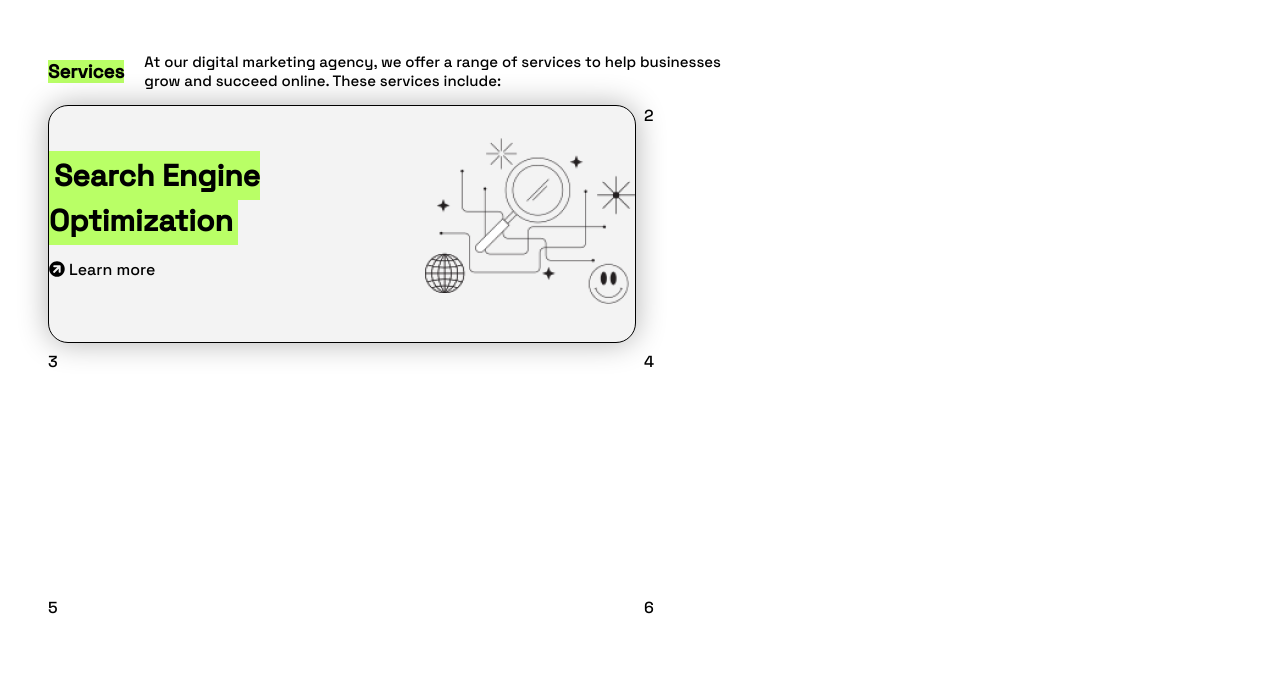
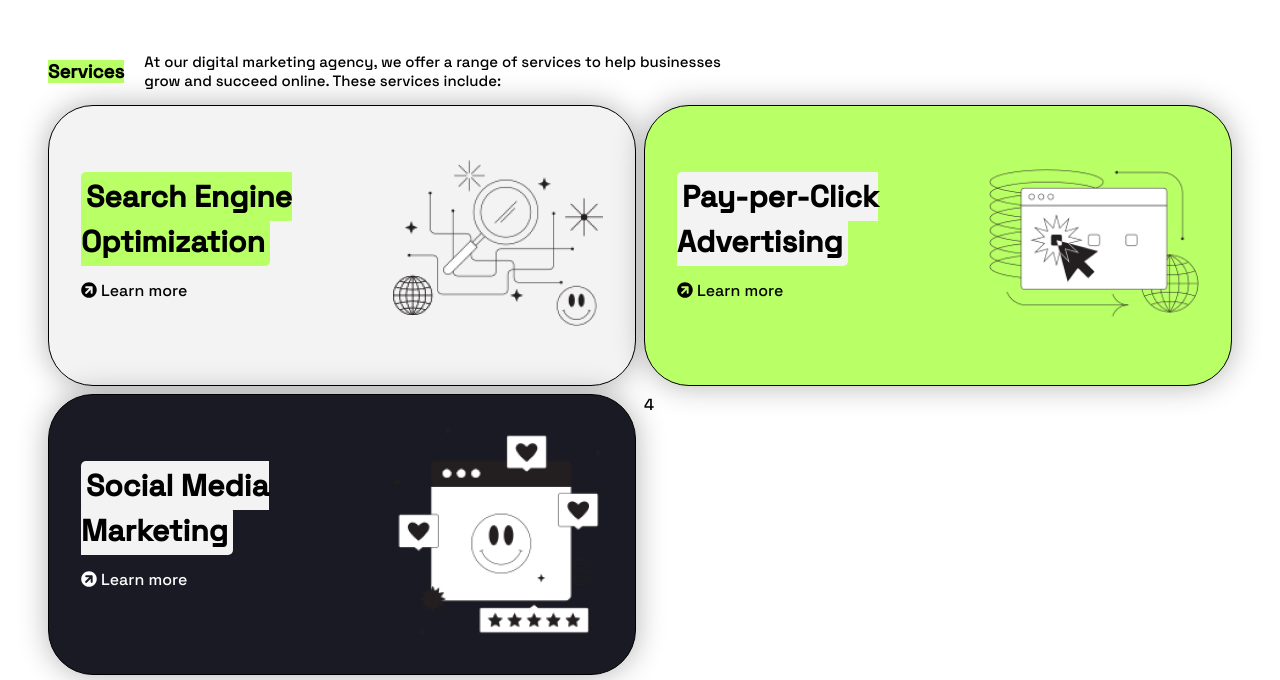
Before and after one commit to adeniji-adebanjo/positivus, a plain HTML site: page positivus.html in a window 1280 px wide. Shown: the part 531-1211 px from the top of the page. Drawn offline with Linux system fonts and the light colour scheme.

Commit message:
Adjusted the cards

```diff
--- a/assets/css/positivus.css
+++ b/assets/css/positivus.css
@@ -137,33 +137,82 @@
   display: flex;
   align-items: center;
   border: 1px solid #000;
-  border-radius: 20px;
-  padding: 2em 0;
+  border-radius: 45px;
+  padding: 2em 2em;
   justify-content: space-around;
   background-color: var(--grey);
   box-shadow: 0 0 30px 0 rgba(0, 0, 0, 0.3);
-  /* border-bottom-style: solid 5px #000;
-  border-bottom: -5px solid #000; */
-  /* width: 500px; */
 }
+
 .seo .seo-card-text h4 {
   background: var(--Green, #b9ff66);
   padding: 5px;
   display: inline;
   line-height: 45px;
   font-size: 30px;
-  /* max-width: 50%; */
-  /* word-spacing: 5px; */
+  border-radius: 5px;
 }
-/*h4 span {
-   word-wrap: break-word;
-  overflow-wrap: break-word;
-  white-space: pre-line;
+
+.seo .seo-card-text,
+h4,
+p {
+  margin: 1em 0;
 }
-h4 span::after {
-  content: "\A";
-  white-space: pre;
-}*/
+
+.ppcads {
+  display: flex;
+  align-items: center;
+  border: 1px solid #000;
+  border-radius: 45px;
+  padding: 2em 2em;
+  justify-content: space-around;
+  background: var(--Green, #b9ff66);
+  box-shadow: 0 0 30px 0 rgba(0, 0, 0, 0.3);
+}
+
+.ppcads .ppcads-card-text h4 {
+  background-color: var(--grey);
+  padding: 5px;
+  display: inline;
+  line-height: 45px;
+  font-size: 30px;
+  border-radius: 5px;
+}
+
+.ppcads .ppcads-card-text,
+h4,
+p {
+  margin: 1em 0;
+}
+
+.smm {
+  display: flex;
+  align-items: center;
+  border: 1px solid #000;
+  border-radius: 45px;
+  padding: 2em 2em;
+  justify-content: space-around;
+  background: var(--dark);
+  box-shadow: 0 0 30px 0 rgba(0, 0, 0, 0.3);
+}
+
+.smm .smm-card-text h4 {
+  background-color: var(--grey);
+  padding: 5px;
+  display: inline;
+  line-height: 45px;
+  font-size: 30px;
+  border-radius: 5px;
+}
+
+.smm .smm-card-text,
+h4,
+p {
+  margin: 1em 0;
+}
+.smm-card-text p {
+  color: #fff;
+}
 .fa-arrow-circle-right {
   transform: rotate(-45deg);
 }
--- a/positivus.html
+++ b/positivus.html
@@ -113,12 +113,29 @@
             </div>
             <div class="seo-card-image">
               <img src="/assets/images/positivus/seo.png" alt="seo-image" />
-              <!-- width="100px"
-                height="100px" -->
             </div>
           </div>
-          <div class="ppcads">2</div>
-          <div class="smm">3</div>
+          <div class="ppcads">
+            <div class="ppcads-card-text">
+              <h4>Pay-per-Click <span>Advertising </span></h4>
+              <p><i class="fas fa-arrow-circle-right"> </i> Learn more</p>
+            </div>
+            <div class="ppcads-card-image">
+              <img
+                src="/assets/images/positivus/payperclick.png"
+                alt="pay-per-click-image"
+              />
+            </div>
+          </div>
+          <div class="smm">
+            <div class="smm-card-text">
+              <h4>Social Media <span>Marketing </span></h4>
+              <p><i class="fas fa-arrow-circle-right"> </i> Learn more</p>
+            </div>
+            <div class="smm-card-image">
+              <img src="/assets/images/positivus/smm.png" alt="smm-image" />
+            </div>
+          </div>
           <div class="emm">4</div>
           <div class="content-creation">5</div>
           <div class="analytics-tracking">6</div>
```
